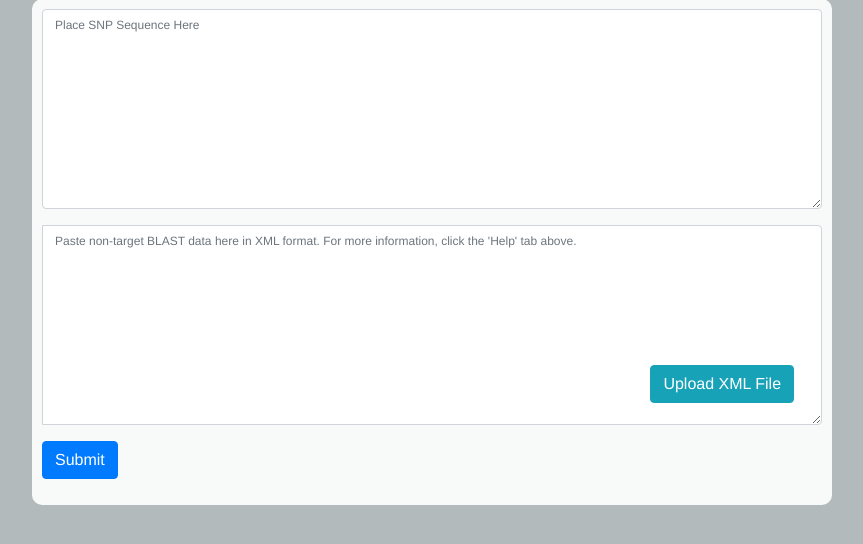
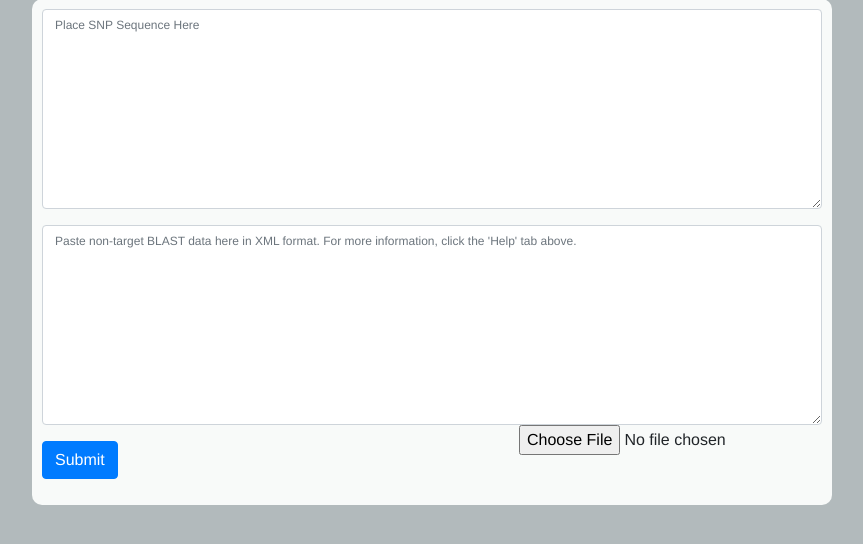
Before and after one commit to kalebburnham/USDAARS-primerlibweb, a Flask app: page /starp in a window 1280 px wide. Shown: the part 141-685 px from the top of the page, without its empty margins (208-1071 px from the left). Run offline with Flask 2, Linux system fonts and the light colour scheme; some libraries are stand-ins or nearby versions.

Commit message:
Fixed browser compatibility issues with Starp upload XML button.

```diff
--- a/primerlibweb/templates/starp.html
+++ b/primerlibweb/templates/starp.html
@@ -34,6 +34,10 @@
       transition: background-color .75s;
     }
 
+    #xml_upload_div {
+      float: right;
+    }
+
     #upload_xml_button {
         position: absolute;
         z-index: 100;
@@ -48,26 +52,19 @@
       $("#results").modal('show');
     });
 
-    function get_file() {
-        var file = document.createElement("input");
-        file.setAttribute("type", "file");
-        file.click();
-        return file.files[0];
-    }
+    function update_nontargets() {
+      const reader = new FileReader();
+      var file = document.getElementById('xml_upload_input').files[0]
 
-    function open_xml_file() {
-        const reader = new FileReader();
-        var file = get_file();
+      allowedExtensions = /(\.xml)$/i;
 
-        allowedExtensions = /(\.xml)$/i;
-
-        if (allowedExtensions.exec(file.name)) {
+      if (allowedExtensions.exec(file.name)) {
             reader.readAsText(file);
             reader.onload = function(e) {
                 document.getElementById("non_targets").innerText = reader.result;
             }
         } else {
-            alert("Allowed file extension is XML.");
+            alert("Allowed file extension is .xml.");
         }
     }
   </script>
@@ -83,9 +80,11 @@
         <div class="form-group">
           <div id="non_target_div">
             <div class="input-group">
-              <button class="btn btn-info" id="upload_xml_button" type="button" onclick="open_xml_file()">Upload XML File</button>
               {{ form.non_targets(class="form-control", rows='6', cols='80',
                   placeholder="Paste non-target BLAST data here in XML format. For more information, click the 'Help' tab above.") }}
+            </div>
+            <div id="xml_upload_div">
+              <input id="xml_upload_input" type="file" onchange="update_nontargets()">
             </div>
           </div>
         </div>
```
